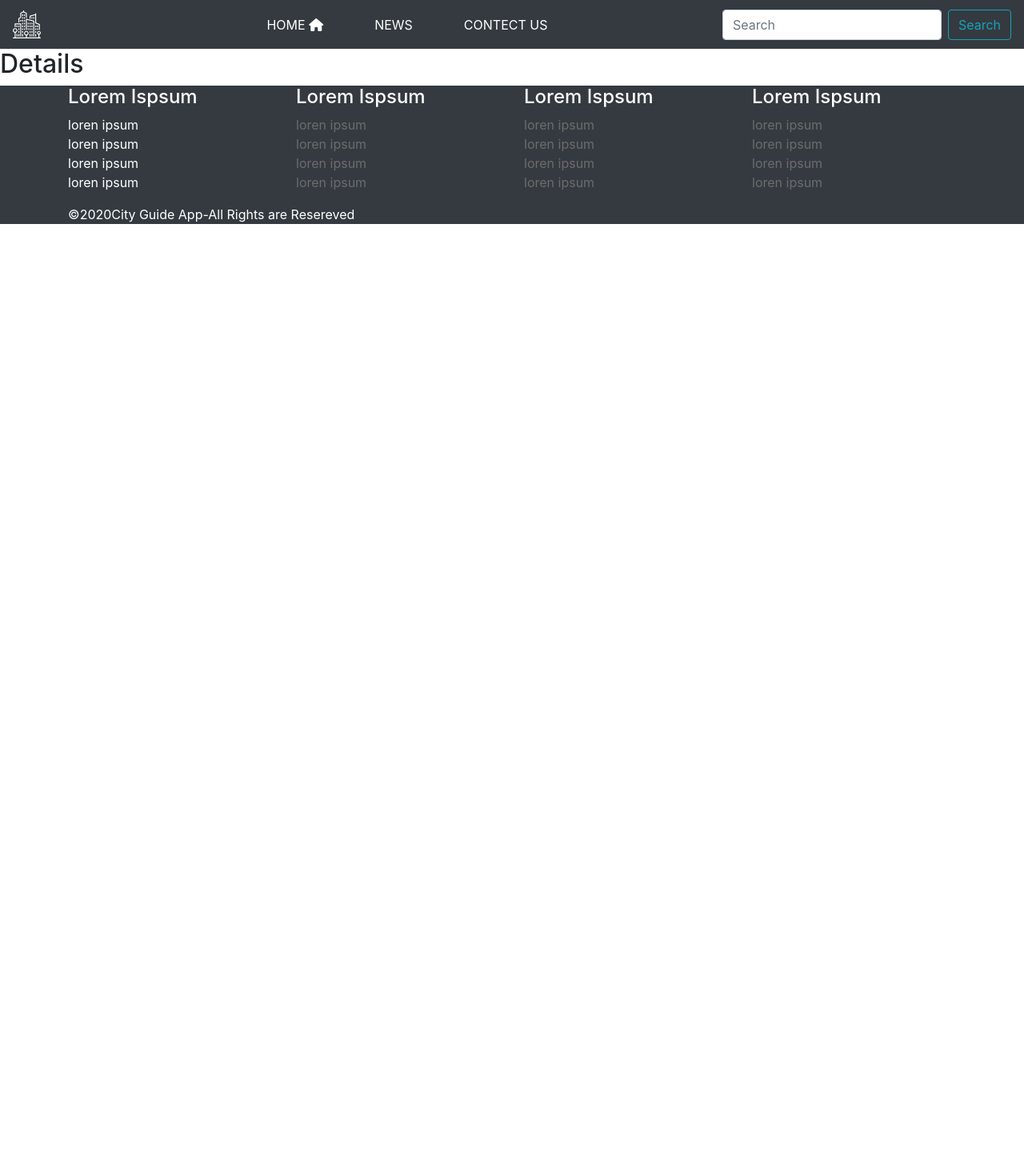
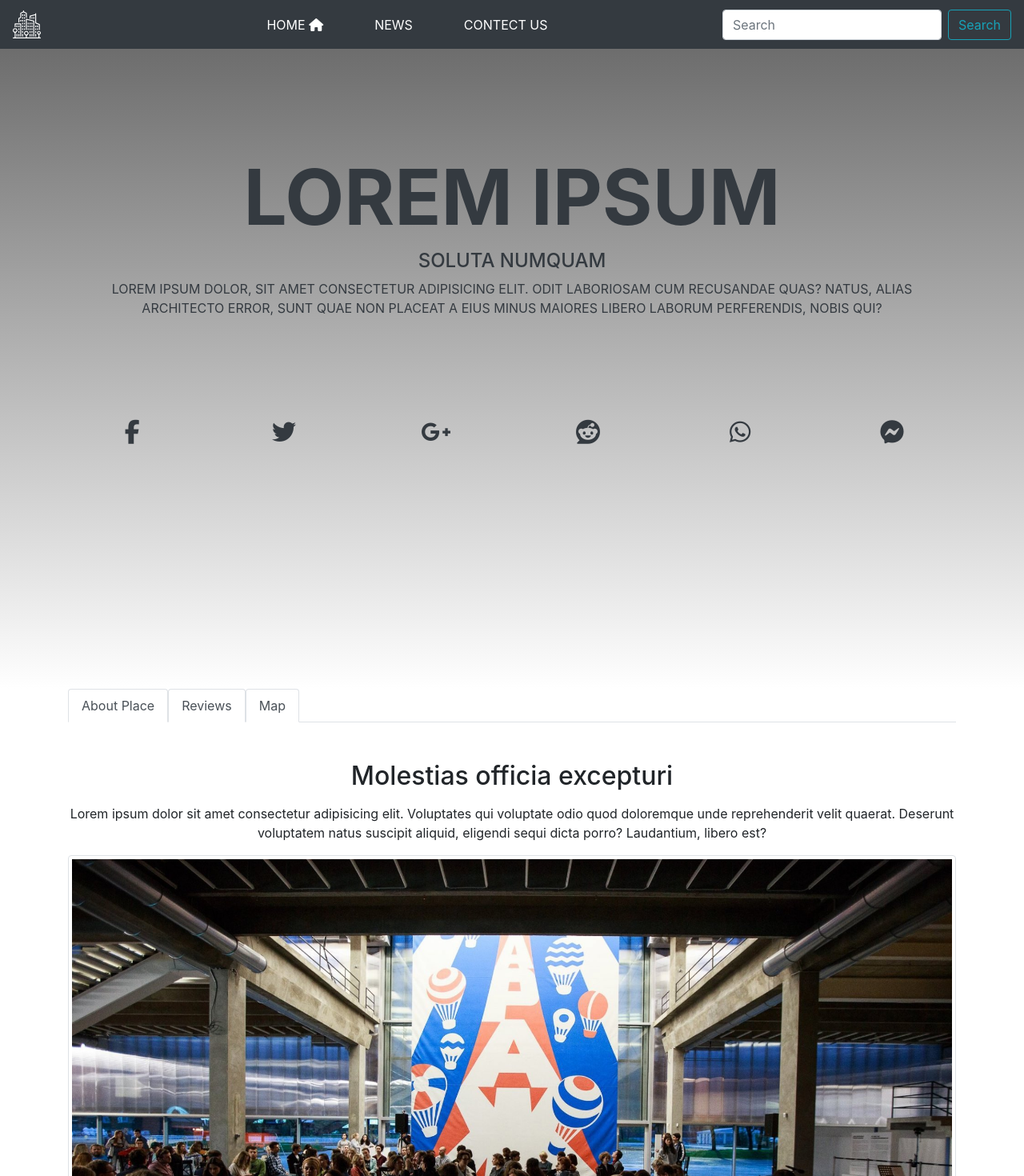
Before and after one commit to vyom153069/first-dummy-web-app, a React (Create React App) app: page /Details in a window 1280 px wide. Shown: the top 1470 px of the page at 80% size. Before the commit the page ends 800 px from the top, so only its background shows below. Built offline with nearby package versions, Linux system fonts and the light colour scheme.

Commit message:
details page done

```diff
--- /dev/null
+++ b/src/components/ReviewCards.js
@@ -0,0 +1,22 @@
+import React, { Component } from 'react'
+import {InfoConsumer } from './context';
+
+class ReviewCards extends Component {
+    render() {
+        const{id,name,avatar,comment}=this.props.person;
+        return (
+            <InfoConsumer>
+               {data=>(
+                   <div className="media mt-5">
+                       <img src={avatar} alt={name} className="mr-3" style={{width:'40px'}}/>
+                       <div className="media-body">
+                           <h5 className="mt-0">{name}</h5>
+               <p>{comment}</p>
+                       </div>
+                   </div>
+               )}
+            </InfoConsumer>
+        )
+    }
+}
+export default ReviewCards;
--- /dev/null
+++ b/src/components/Reviews.js
@@ -0,0 +1,18 @@
+import React, { Component } from "react";
+import { InfoConsumer } from "./context";
+import ReviewCards from "./ReviewCards";
+
+class Reviews extends Component {
+  render() {
+    return (
+      <InfoConsumer>
+        {(data) => {
+          return data.reviews.map((person) => {
+            return <ReviewCards key={person.id} person={person} />;
+          });
+        }}
+      </InfoConsumer>
+    );
+  }
+}
+export default Reviews;
--- a/src/components/pages/Details.js
+++ b/src/components/pages/Details.js
@@ -1,12 +1,122 @@
-import React, { Component } from 'react'
+import React, { Component } from "react";
+import { InfoConsumer } from "../context";
+import styled from 'styled-components';
+import Reviews from '../Reviews';
+class Details extends Component {
+  render() {
+    return (
+      <InfoConsumer>
+        {(data) => {
+          const {
+            id,
+            headerTitle,
+            headerSubTitle,
+            headerText,
+            img,
+            title,
+            maps,
+            description,
+          } = data.detailInfo;
+          return (
+            <React.Fragment>
+              <HeaderDetails className="conteiner-fluid align-items-center">
+                <h1 className="display-1 font-weight-bold">{headerTitle}</h1>
+                <h4 className="display-5">{headerSubTitle}</h4>
+                <p>{headerText}</p>
+                <div className="container mt-5">
+                  <div className="row justify-content-center">
+                    <div className="col-2">
+                      <i className="fab fa-facebook-f" />
+                    </div>
+                    <div className="col-2">
+                      <i className="fab fa-twitter" />
+                    </div>
+                    <div className="col-2">
+                      <i className="fab fa-google-plus-g" />
+                    </div>
+                    <div className="col-2">
+                      <i className="fab fa-reddit" />
+                    </div>
+                    <div className="col-2">
+                      <i className="fab fa-whatsapp" />
+                    </div>
+                    <div className="col-2">
+                      <i className="fab fa-facebook-messenger" />
+                    </div>
+                  </div>
+                </div>
+              </HeaderDetails>
+              <div className="container">
+{/* Tabs not working */}
+                  <ul className="nav nav-tabs">
+                    <li className="nav-item">
+                        <a href="#aboutPlace" className="nav-link active" role="tab" data-toggle="tab">About Place</a>
+                    </li>
+                    <li className="nav-item">
+                        <a href="#reviews" className="nav-link active" role="tab" data-toggle="tab">Reviews</a>
+                    </li>
+                    <li className="nav-item">
+                        <a href="#map" className="nav-link active" role="tab" data-toggle="tab">Map</a>
+                    </li>
+                  </ul>
+                  <div className="tab-content mb-5">
+                      <div id="aboutPlace" className="tab-pane in active text-center mt-5" role="tabpanel">
+                          <h2 className="mb-3">{title}</h2>
+                          <p>{description}</p>
+                          <img src={img} alt={title} className="img-thumbnail img-fluid"/>
+                      </div>
+                      <div className="tab-pane" id="reviews" role="tabpanel">
+                            <Reviews/>
+                      </div>
+                      <div className="tab-pane" id="map" role="tabpanel">
+                          <iframe src={maps} style={{bordeer:'0',height:'28.15rem',width:'100%',frameborder:'0'}}></iframe>
+                      </div>
+                  </div>
+              </div>
+            </React.Fragment>
+          );
+        }}
+      </InfoConsumer>
+    );
+  }
+}
+export default Details;
 
- class Details extends Component {
-    render() {
-        return (
-            <div>
-               <h2>Details</h2>
-            </div>
-        )
+
+const HeaderDetails=styled.header`
+background:linear-gradient(rgba(109,109,109),rgba(255,255,255));
+height:100vh;
+text-transform:uppercase;
+color:var(--mainWhite);
+text-align:center;
+h1{
+    padding-top:10%;
+    color:var(--mainDark);
+}
+h4{
+    color:var(--mainDark);
+}
+p{
+    padding-left:10%;
+    padding-right:10%;
+    margin-bottom:10%;
+    color:var(--mainDark);
+}
+i{
+    font-size:1.875rem;
+    color:var(--mainDark);
+}
+i:hover{
+    color:var(--mainBlue);
+    cursor:pointer;
+}
+.nav-item{
+    height:18.75rem;
+
+}
+@media(max-width:760px){
+    h1,h4{
+        color:var(--mainWhite)
     }
 }
-export default Details;
+`;
```
